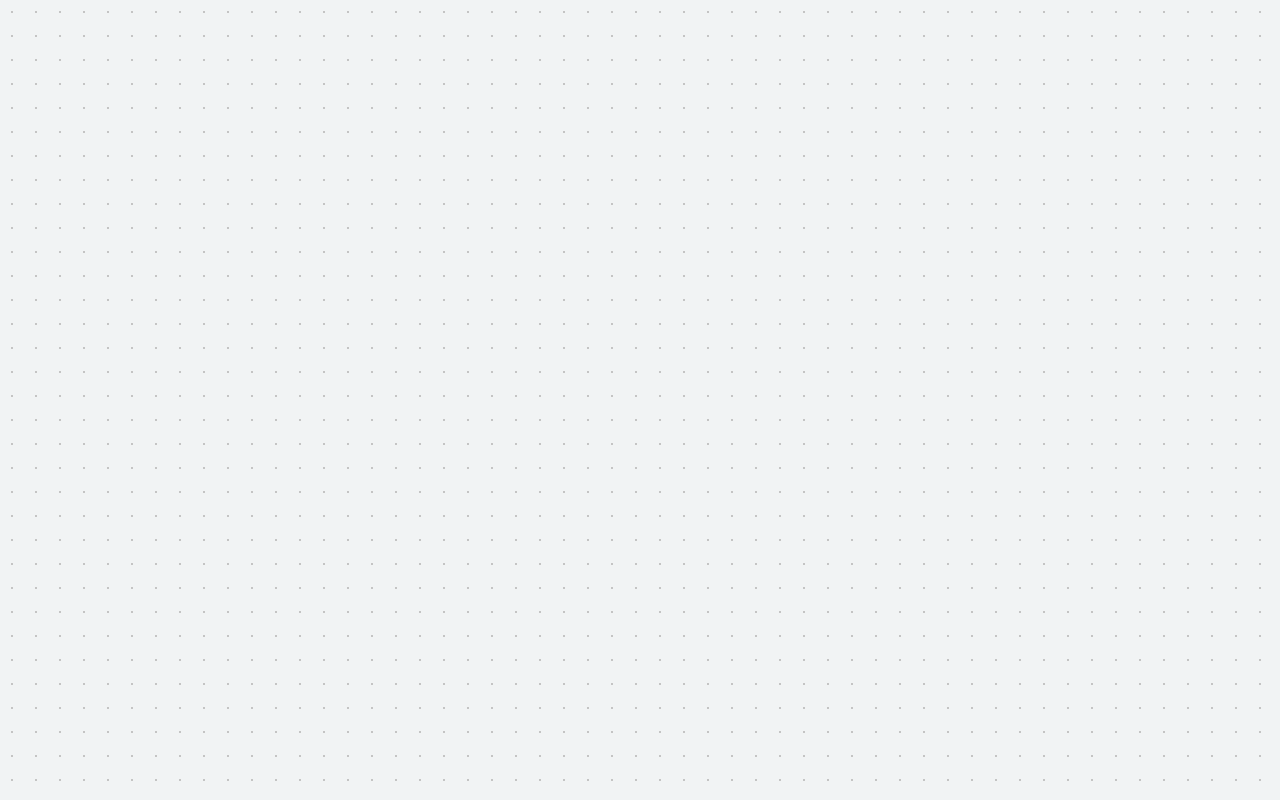
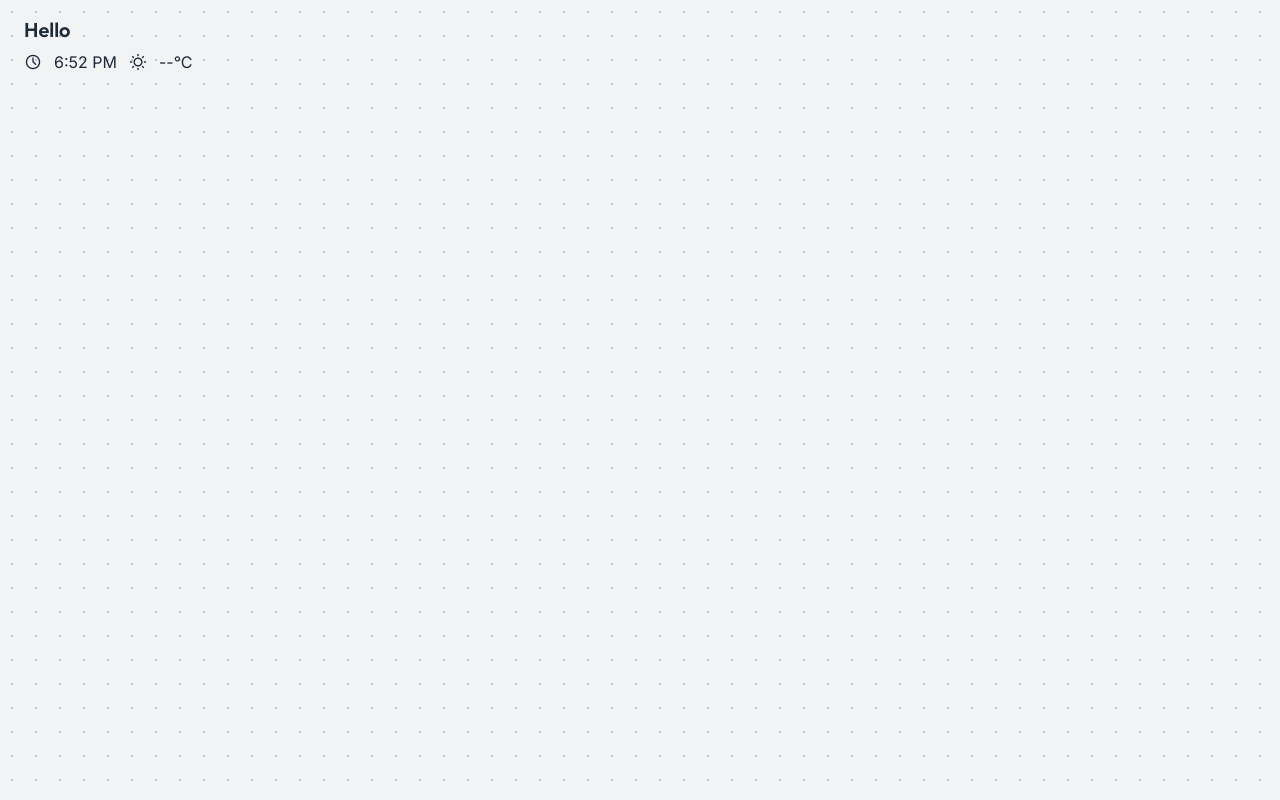
Before and after one commit to trangtrieu-code/dotlity, a website: page index.html in a window 1280 px wide. Drawn offline with nearby package versions, Linux system fonts and the light colour scheme; no server answers.

Commit message:
simple time and weather

```diff
--- a/index.html
+++ b/index.html
@@ -32,8 +32,22 @@
     </script>
 </head>
 <body class="min-h-screen font-sans text-slate-800 dark:text-slate-100 transition-colors duration-300 overflow-hidden">
+    <!-- Fixed header stays at top while scrolling -->
+    <header class="fixed top-0 left-0 right-0 z-10 flex items-center justify-between px-6 py-4">
+        <div>
+            <!-- IDs let JavaScript find and update these elements -->
+            <div id="headerGreeting" class="text-xl font-display font-semibold">Hello</div>
+            <div class="flex items-center gap-3 mt-1">
+                <span class="material-symbols-outlined text-lg" aria-hidden="true">schedule</span>
+                <span id="headerTime">--:--</span>
+                <span class="material-symbols-outlined text-lg" id="headerWeatherIcon" aria-hidden="true">wb_sunny</span>
+                <span id="headerWeatherText">--°C</span>
+            </div>
+        </div>
+    </header>
     <main class="relative w-full h-screen p-20"></main>
 
+    <!-- Scripts load in order: app.js runs first, then time-weather.js updates the header -->
     <script src="https://cdn.jsdelivr.net/npm/toastify-js"></script>
     <script src="js/app.js"></script>
     <script src="js/time-weather.js"></script>
--- a/js/time-weather.js
+++ b/js/time-weather.js
@@ -1,2 +1,55 @@
+// IIFE: wraps code so variables don't pollute global scope
 (function () {
+  // Get references to HTML elements by their IDs
+  const headerTime = document.getElementById('headerTime');
+  const headerGreeting = document.getElementById('headerGreeting');
+  const headerWeatherText = document.getElementById('headerWeatherText');
+  const headerWeatherIcon = document.getElementById('headerWeatherIcon');
+
+  // Early return if element doesn't exist (prevents errors)
+  if (!headerTime) return;
+
+  // Static greeting
+  headerGreeting.textContent = 'Hello';
+
+  // Live local time — update every second
+  function updateTime() {
+    // toLocaleTimeString formats date as readable time (e.g., "3:45 PM")
+    headerTime.textContent = new Date().toLocaleTimeString('en-US', {
+      hour12: true,
+      hour: 'numeric',
+      minute: '2-digit'
+    });
+  }
+  updateTime(); // Run once immediately
+  setInterval(updateTime, 1000); // Then update every 1000ms (1 second)
+
+  // Weather from Open-Meteo (need lat/lon from IP)
+  // async/await lets us wait for API responses without blocking the page
+  async function fetchWeather() {
+    try {
+      // Get user's location from IP address
+      const locRes = await fetch('https://ipapi.co/json/'); // Fetch location data from IPAPI
+      const loc = await locRes.json(); // Parse JSON response
+      const lat = loc.latitude;
+      const lon = loc.longitude;
+      if (lat == null || lon == null) throw new Error('No location');
+
+      // Use location to get weather data
+      // Template literal (backticks) lets us insert variables into strings
+      const url = `https://api.open-meteo.com/v1/forecast?latitude=${lat}&longitude=${lon}&current=temperature_2m,weather_code&timezone=auto`;
+      const res = await fetch(url);
+      const data = await res.json();
+      const cur = data.current;
+      const tempC = Math.round(cur.temperature_2m);
+      headerWeatherText.textContent = tempC + '°C';
+
+      // Ternary operator: if weather_code is 0 (clear), show sun, else cloud
+      headerWeatherIcon.textContent = cur.weather_code === 0 ? 'wb_sunny' : 'cloud';
+    } catch (e) {
+      // If anything fails, show placeholder instead of breaking
+      headerWeatherText.textContent = '--°C';
+    }
+  }
+  fetchWeather();
 })();
```
